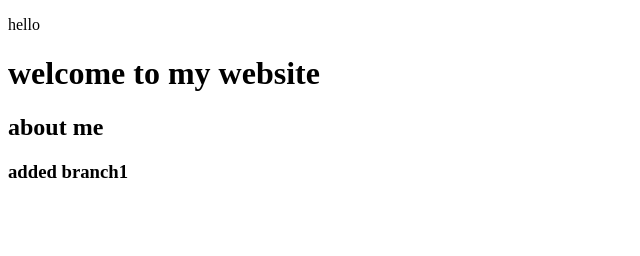
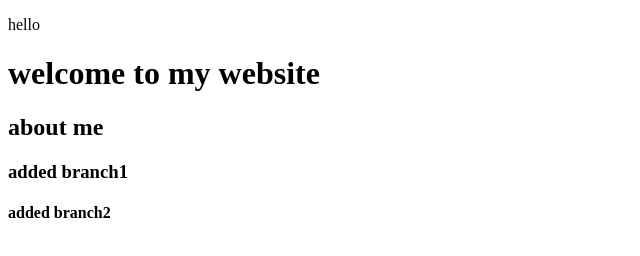
Before and after one commit to Jiya-garg08/MERN_G09, a plain HTML site: page first.html in a window 1280 px wide. Shown: the whole page, without its empty margins (0-640 px from the left). Drawn offline with Linux system fonts and the light colour scheme.

Commit message:
added branch2

```diff
--- a/first.html
+++ b/first.html
@@ -10,5 +10,6 @@
     <h1>welcome to my website</h1>
     <h2>about me</h2>
     <h3>added branch1</h3>
+    <h4>added branch2</h4>
 </body>
 </html>
```
